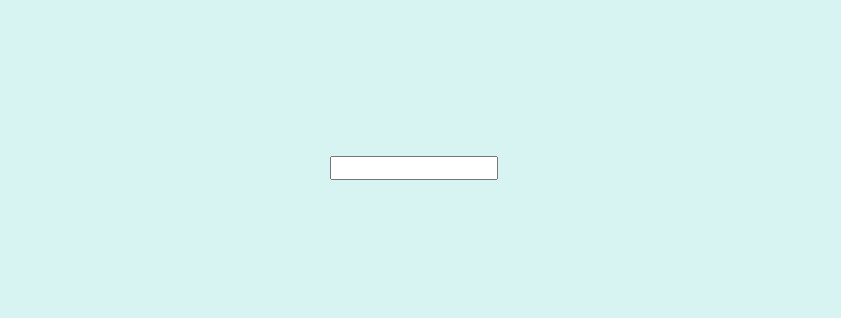
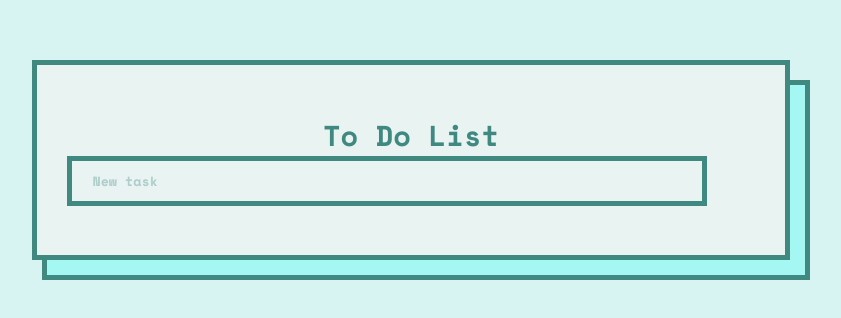
Before and after one commit to samupapati/to-do-list, a React (Create React App) app: page / in a window 1280 px wide. Shown: the part 236-554 px from the top of the page, without its empty margins (214-1055 px from the left). Built offline with nearby package versions, Linux system fonts and the light colour scheme; some icons are missing.

Commit message:
manipulação do input

```diff
--- a/src/Components/Menu.js
+++ b/src/Components/Menu.js
@@ -1,21 +1,35 @@
 import 'boxicons';
+import { useState } from 'react';
 
-function Menu(props){
-    let valueInput = ''
-
-    function saveInput(value){
-        valueInput = value
+function Menu({addTask, mouseOver, mouseOut}){
+    const [valueInput, setValueInput] = useState('')
+    function handleInput(value){
+        setValueInput(value)
     }
-    function handleInput(descTask){
-        props.handleTask(valueInput)
-        valueInput = ''
+    function handleSubmit(){
+        if(valueInput !== ''){
+            addTask(valueInput)
+            handleInput('')
+        }
     }
 
     return(
-        <div>
-            <input onChange={event => saveInput(event.target.value)}/>
-            <box-icon onClick={() => handleInput()} name='add-to-queue'></box-icon>
-
+        <div className='fundo' id='fundo-menu'>
+            <div className='over-fundo' id='menu'>
+                <h1>To Do List</h1>
+                <div className='container-input'>
+                    <input className='input' value={valueInput} onChange={event => handleInput(event.target.value)} placeholder='New task' autoFocus
+                        onKeyDown={(e) => {
+                            if(e.key === 'Enter'){
+                                handleSubmit()
+                            }
+                        }}
+                    />
+                    <box-icon onClick={() => handleSubmit()} className="btn" name='add-to-queue' color="var(--bg-btn)"
+                        onMouseOver={(e) => mouseOver(e.target)} onMouseOut={(e) => mouseOut(e.target)}>
+                    </box-icon>
+                </div>
+            </div>
         </div>
     );
 }
```
